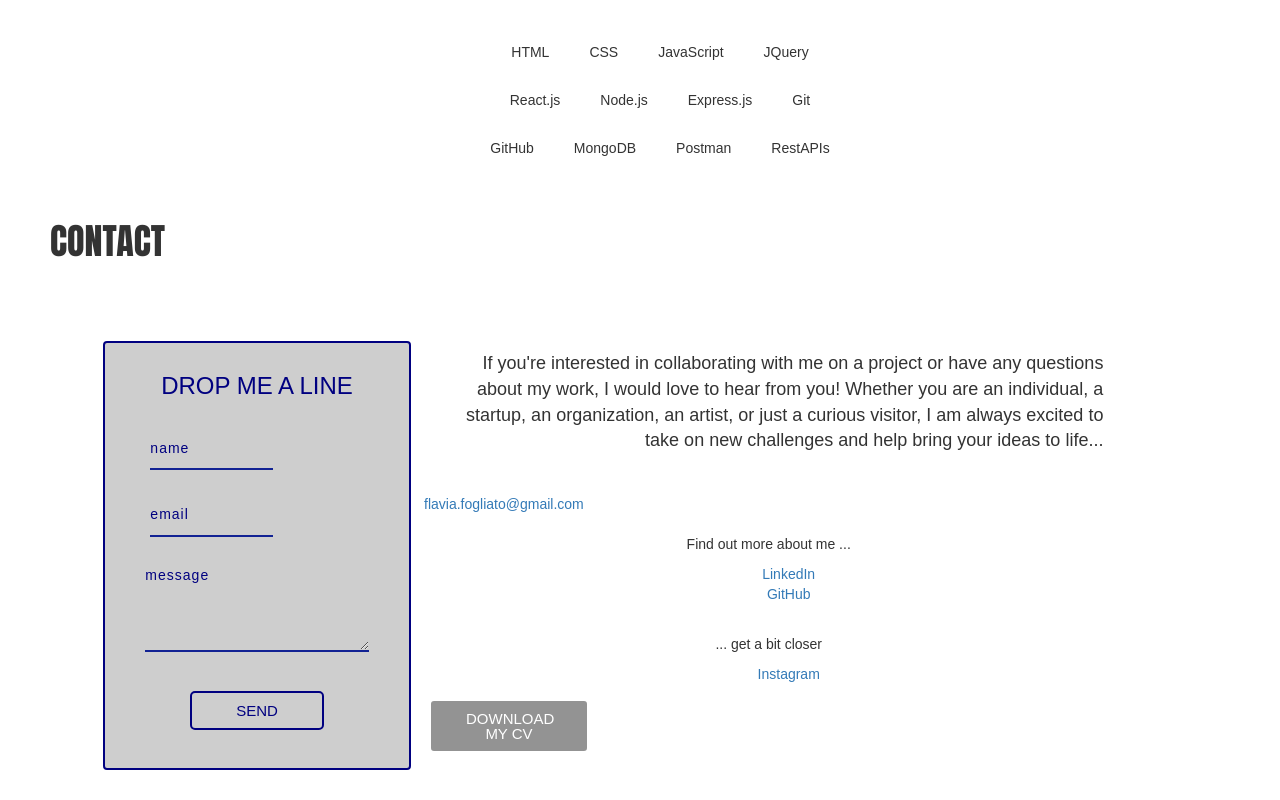
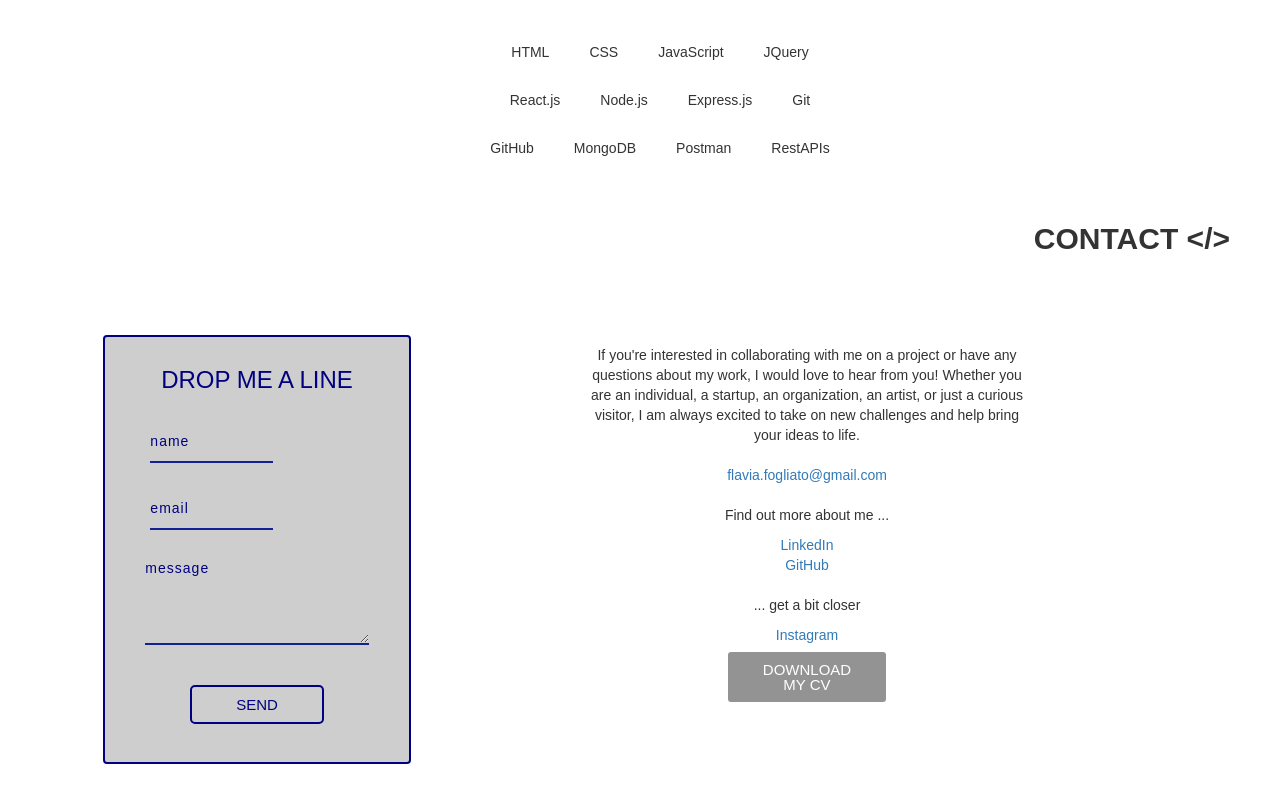
Before and after one commit to Foglia/my-portfolio, a React (Create React App) app: page / in a window 1280 px wide. Shown: the part 1382-2182 px from the top of the page. Built offline with nearby package versions, Linux system fonts and the light colour scheme; a web font is replaced by a local one.

Commit message:
contact css improve

```diff
--- a/src/App.css
+++ b/src/App.css
@@ -33,5 +33,6 @@
 .headText {
   margin: 30px ;
   padding: 20px;
-  font-family: Arial, Helvetica, sans-serif;
+  font-family: Arial, sans-serif;
+  font-weight: bold;
 }
--- a/src/components/ProjectContainer/ProjectContainer.jsx
+++ b/src/components/ProjectContainer/ProjectContainer.jsx
@@ -7,7 +7,7 @@ import './ProjectContainer.css'
 const ProjectContainer = ({ project }) => (
   <div className='project'>
     <h3>{project.name}</h3>
-    <img src={project.image} />
+    <img src={project.image} alt="project 8bit icon"/>
     <p className='project__description'>{project.description}</p>
     {project.stack && (
       <ul className='project__stack'>
@@ -23,6 +23,8 @@ const ProjectContainer = ({ project }) => (
       <a
         href={project.sourceCode}
         aria-label='source code'
+        target="_blank"
+        rel="noopener noreferrer"
         className='link link--icon'
       >
         <FaGithub />
--- a/src/pages/Contact/Contact.css
+++ b/src/pages/Contact/Contact.css
@@ -1,7 +1,3 @@
-.headText  {
-    font-family: Impact, Haettenschweiler, 'Arial Narrow Bold', sans-serif;
-}
-
 .contact {
     display: flex;
     align-content: flex-start;
@@ -13,12 +9,19 @@
     flex-direction: row;
 }
 
+.contact a {
+    text-align: center;
+}
+
+#contact {
+    text-align: right;
+}
+
 .contactText{
     display: flex;
-    max-width: 90%;
-    font-size: large;
+    max-width: 60%;
     padding: 10px;
-    text-align: right;
+    text-align: center;
 
 }
 
@@ -33,28 +36,29 @@
 
 .rows {
     display: flex;
+    max-width: 70%;
     flex-direction: column;
-    max-width: 70%;
+    flex-wrap: nowrap;
+    align-items: center;
 }
 
 .contacLinks {
     display: flex;
     flex-direction: column;
-    align-content: center;
     max-width: 90%;
     text-align: center;
-
+    flex-wrap: wrap;
+    align-content: center;
+    justify-content: space-evenly;
+    align-items: center;
 }
 
 .butttonCv {
+    display: flex;
+    flex-direction: column;
+    text-align: center;
     width: 160px;
     align-items: center;
-}
-
-.contacLinks ul,
-li {
-    text-decoration: none;
-    list-style-type: none;
 }
 
 @media (max-width: 600px) {
@@ -62,10 +66,11 @@ li {
         display: flex;
         justify-content: center;
         align-items: center;
-        max-width: 80%;
-        padding: 30px 20px;
-        flex-direction: column;
+        max-width: 100%;
+        padding: 8px 20px;
         align-content: space-between;
+        flex-direction: column-reverse;
+        flex-wrap: wrap;
     }
     .contacLinks {
         padding: 10px;
@@ -74,9 +79,7 @@ li {
     }
     .contactText{
         max-width: 100%;
-        font-size: large;
         padding: 20px;
         text-align: center;
-
     }
 }
--- a/src/pages/Contact/Contact.js
+++ b/src/pages/Contact/Contact.js
@@ -6,31 +6,29 @@ import { StyledButton } from '../../components/StyledButton'
 function Contact() {
   return (
 <>
- <h1 className="headText" id="contact">CONTACT</h1>
+ <h2 className="headText" id="contact">CONTACT  &lt;/&gt;</h2>
  <div className="contact">
       <div className='contacForm'>
       <ContactForm />
       </div>
     <div className='rows'>
       <div className='contactText'>
-      <p>If you're interested in collaborating with me on a project or have any questions about my work, I would love to hear from you! Whether you are an individual, a startup, an organization, an artist, or just a curious visitor, I am always excited to take on new challenges and help bring your ideas to life...</p>
+      <p>If you're interested in collaborating with me on a project or have any questions about my work, I would love to hear from you! Whether you are an individual, a startup, an organization, an artist, or just a curious visitor, I am always excited to take on new challenges and help bring your ideas to life.</p>
       </div>
+      <div className='contacLinks'>
+      <a href="mailto: flavia.fogliato@gmail.com">flavia.fogliato@gmail.com</a>
       <br />
-      <a>flavia.fogliato@gmail.com</a>
-      <br/>
-      <div className='contacLinks'>
+
         <p>Find out more about me ...</p>
-          <ul>
-           <li><a href="https://www.linkedin.com/in/flaviafogliato/" target="_blank">LinkedIn</a></li>
-           <li><a href="https://github.com/Foglia" target="_blank">GitHub</a></li>
-          </ul>
-      <br/>
+           <a href="https://www.linkedin.com/in/flaviafogliato/" target="_blank" rel="noopener noreferrer">LinkedIn</a>
+           <a href="https://github.com/Foglia" target="_blank" rel="noopener noreferrer">GitHub</a>
+        <br/>
         <p>... get a bit closer</p>
-          <ul>
-            <li><a href="https://www.linkedin.com/in/flaviafogliato/" target="_blank">Instagram</a></li>
-         </ul>
-         <StyledButton onClick={(e) => {window.open("https://drive.google.com/file/d/1TPgAfE1QCwpuufSrjztdfmGcgiai8Uhw/view?usp=sharing/uc?id=<fileId>&export=download", "_blank");}}
-       value="download" className='butttonCv'>Download my CV</StyledButton>
+          <a href="https://www.linkedin.com/in/flaviafogliato/" target="_blank" rel="noopener noreferrer">Instagram</a>
+          <div className='butttonCv'>
+         <StyledButton onClick={(e) => {window.open("https://drive.google.com/file/d/1TPgAfE1QCwpuufSrjztdfmGcgiai8Uhw/view?usp=sharing/uc?id=<fileId>&export=download", "_blank", "noopener noreferrer");}}
+       value="download">Download my CV</StyledButton>
+         </div>
         </div>
       </div>
    </div>
--- a/src/pages/Projects/Project.css
+++ b/src/pages/Projects/Project.css
@@ -10,3 +10,7 @@
     background-color: white;
     background-size: cover;
   }
+
+#headTextP {
+    text-align: right;
+  }
--- a/src/pages/Projects/Projects.js
+++ b/src/pages/Projects/Projects.js
@@ -9,7 +9,7 @@ const Projects = () => {
 
   return (
     <section id='projects' className='section projects'>
-      <h2 className="headText">PROJECTS</h2>
+      <h2 className="headText" id="headTextP">PROJECTS  &lt;/&gt;</h2>
 
       <div className='projects__grid'>
         {projects.map((project) => (
--- a/src/pages/Skills/Skills.js
+++ b/src/pages/Skills/Skills.js
@@ -8,7 +8,7 @@ const Skills = () => {
 
   return (
     <section className='section skills' id='skills'>
-      <h2 className="headText">SKILLS</h2>
+      <h2 className="headText">&lt;&gt;  SKILLS</h2>
       <ul className='skills__list'>
         {skills.map((skill) => (
           <li key={uniqid()} className='skills__list-item btn btn--plain'>
```
